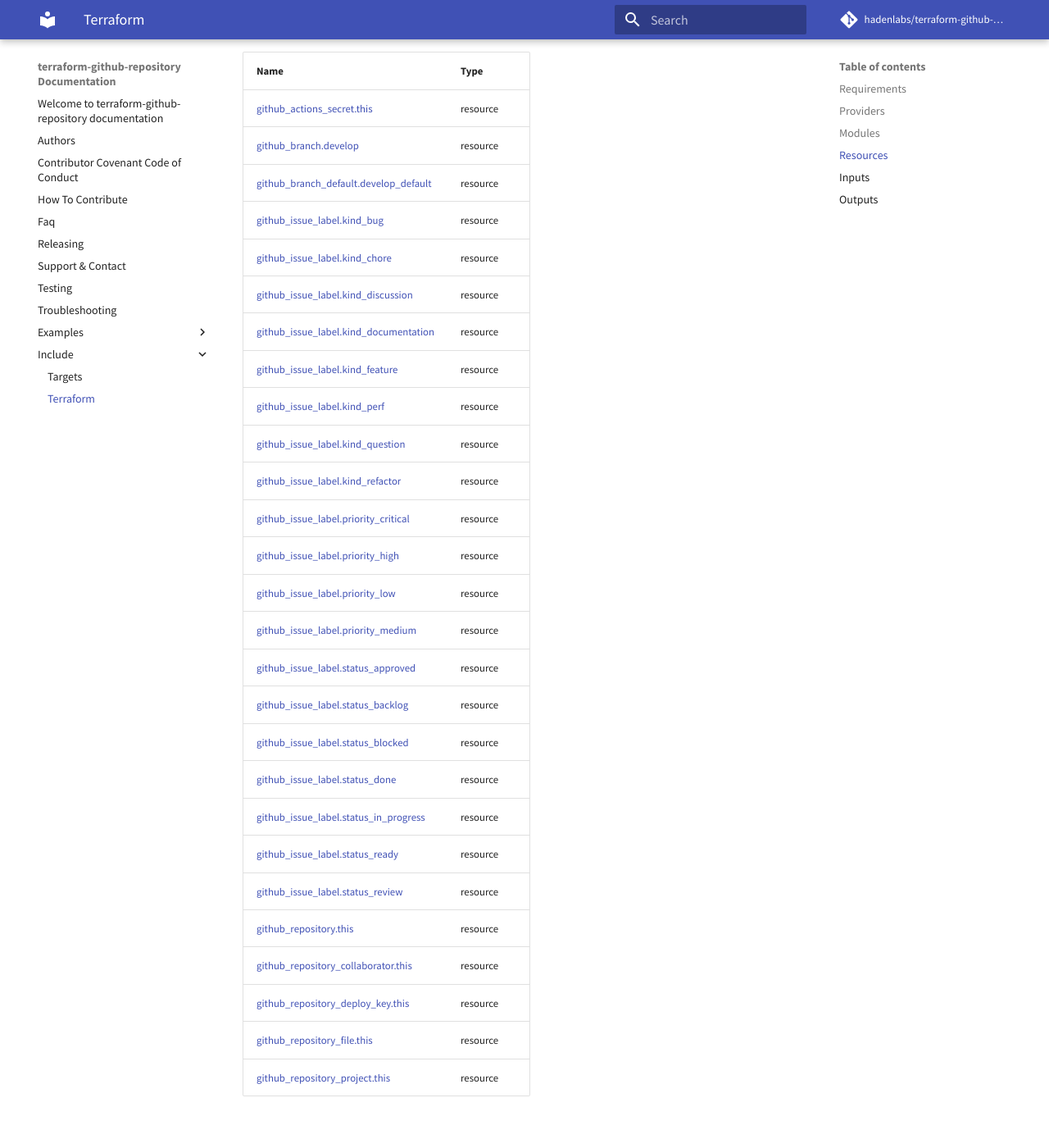
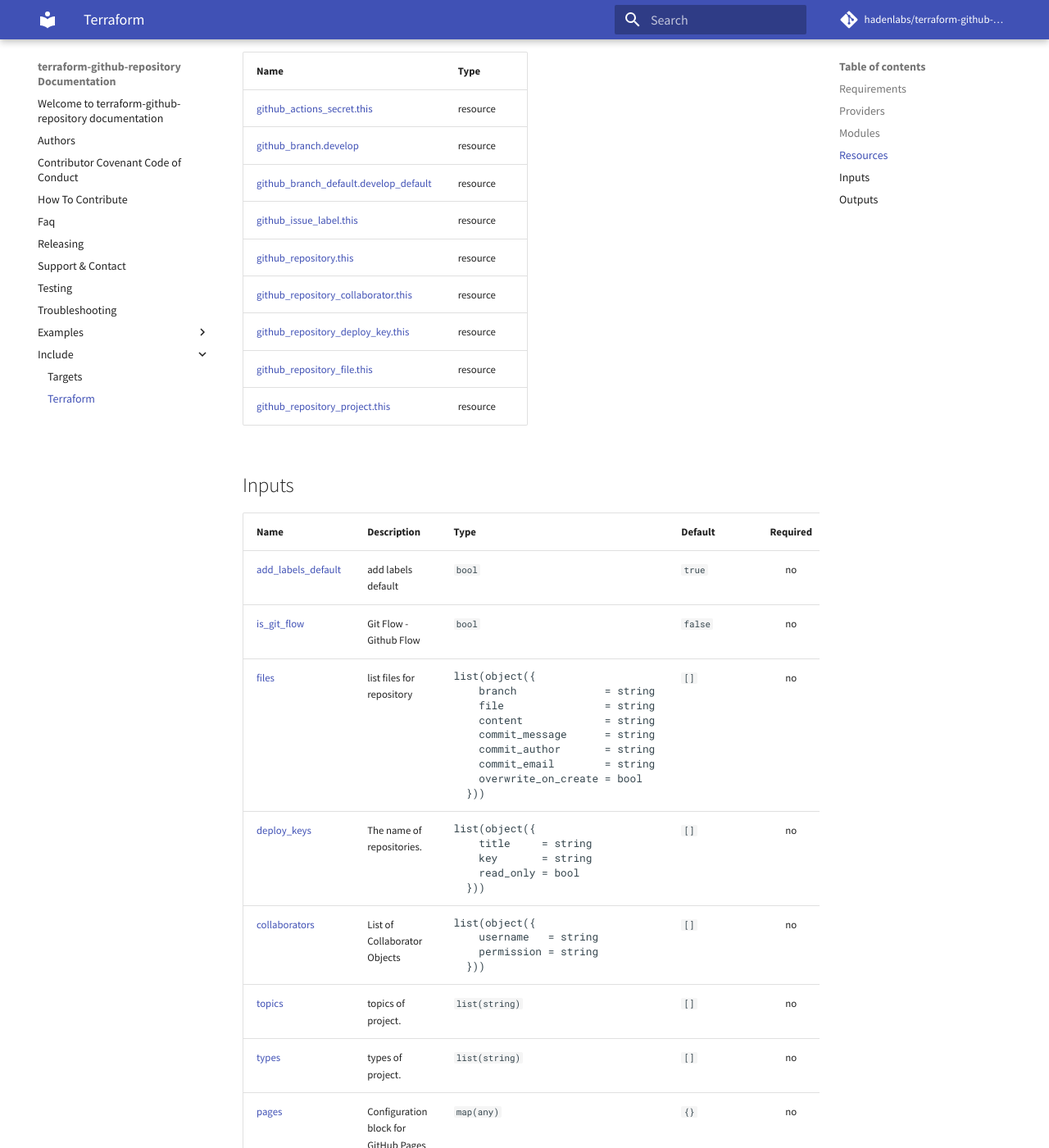
Before and after one commit to hadenlabs/terraform-github-repository, an MkDocs documentation site: the page built from docs/include/terraform.md, in a window 1280 px wide and 1400 px high, scrolled down 772 px. Shown: the whole window at 82% size. Built offline with MkDocs 1.6.1 and Material for MkDocs 9.7.7, drawn with Linux system fonts in a browser that asks for light colours; comment, search, counter and statistics services are not loaded; some of the changed text lies outside the part shown.

```diff
--- a/docs/include/terraform.md
+++ b/docs/include/terraform.md
@@ -24,25 +24,7 @@ No modules.
 | [github_actions_secret.this](https://registry.terraform.io/providers/integrations/github/latest/docs/resources/actions_secret) | resource |
 | [github_branch.develop](https://registry.terraform.io/providers/integrations/github/latest/docs/resources/branch) | resource |
 | [github_branch_default.develop_default](https://registry.terraform.io/providers/integrations/github/latest/docs/resources/branch_default) | resource |
-| [github_issue_label.kind_bug](https://registry.terraform.io/providers/integrations/github/latest/docs/resources/issue_label) | resource |
-| [github_issue_label.kind_chore](https://registry.terraform.io/providers/integrations/github/latest/docs/resources/issue_label) | resource |
-| [github_issue_label.kind_discussion](https://registry.terraform.io/providers/integrations/github/latest/docs/resources/issue_label) | resource |
-| [github_issue_label.kind_documentation](https://registry.terraform.io/providers/integrations/github/latest/docs/resources/issue_label) | resource |
-| [github_issue_label.kind_feature](https://registry.terraform.io/providers/integrations/github/latest/docs/resources/issue_label) | resource |
-| [github_issue_label.kind_perf](https://registry.terraform.io/providers/integrations/github/latest/docs/resources/issue_label) | resource |
-| [github_issue_label.kind_question](https://registry.terraform.io/providers/integrations/github/latest/docs/resources/issue_label) | resource |
-| [github_issue_label.kind_refactor](https://registry.terraform.io/providers/integrations/github/latest/docs/resources/issue_label) | resource |
-| [github_issue_label.priority_critical](https://registry.terraform.io/providers/integrations/github/latest/docs/resources/issue_label) | resource |
-| [github_issue_label.priority_high](https://registry.terraform.io/providers/integrations/github/latest/docs/resources/issue_label) | resource |
-| [github_issue_label.priority_low](https://registry.terraform.io/providers/integrations/github/latest/docs/resources/issue_label) | resource |
-| [github_issue_label.priority_medium](https://registry.terraform.io/providers/integrations/github/latest/docs/resources/issue_label) | resource |
-| [github_issue_label.status_approved](https://registry.terraform.io/providers/integrations/github/latest/docs/resources/issue_label) | resource |
-| [github_issue_label.status_backlog](https://registry.terraform.io/providers/integrations/github/latest/docs/resources/issue_label) | resource |
-| [github_issue_label.status_blocked](https://registry.terraform.io/providers/integrations/github/latest/docs/resources/issue_label) | resource |
-| [github_issue_label.status_done](https://registry.terraform.io/providers/integrations/github/latest/docs/resources/issue_label) | resource |
-| [github_issue_label.status_in_progress](https://registry.terraform.io/providers/integrations/github/latest/docs/resources/issue_label) | resource |
-| [github_issue_label.status_ready](https://registry.terraform.io/providers/integrations/github/latest/docs/resources/issue_label) | resource |
-| [github_issue_label.status_review](https://registry.terraform.io/providers/integrations/github/latest/docs/resources/issue_label) | resource |
+| [github_issue_label.this](https://registry.terraform.io/providers/integrations/github/latest/docs/resources/issue_label) | resource |
 | [github_repository.this](https://registry.terraform.io/providers/integrations/github/latest/docs/resources/repository) | resource |
 | [github_repository_collaborator.this](https://registry.terraform.io/providers/integrations/github/latest/docs/resources/repository_collaborator) | resource |
 | [github_repository_deploy_key.this](https://registry.terraform.io/providers/integrations/github/latest/docs/resources/repository_deploy_key) | resource |
@@ -53,6 +35,7 @@ No modules.
 
 | Name | Description | Type | Default | Required |
 |------|-------------|------|---------|:--------:|
+| <a name="input_add_labels_default"></a> [add\_labels\_default](#input\_add\_labels\_default) | add labels default | `bool` | `true` | no |
 | <a name="input_is_git_flow"></a> [is\_git\_flow](#input\_is\_git\_flow) | Git Flow - Github Flow | `bool` | `false` | no |
 | <a name="input_files"></a> [files](#input\_files) | list files for repository | <pre>list(object({<br>    branch              = string<br>    file                = string<br>    content             = string<br>    commit_message      = string<br>    commit_author       = string<br>    commit_email        = string<br>    overwrite_on_create = bool<br>  }))</pre> | `[]` | no |
 | <a name="input_deploy_keys"></a> [deploy\_keys](#input\_deploy\_keys) | The name of repositories. | <pre>list(object({<br>    title     = string<br>    key       = string<br>    read_only = bool<br>  }))</pre> | `[]` | no |
@@ -75,6 +58,7 @@ No modules.
 | <a name="output_deploy_key"></a> [deploy\_key](#output\_deploy\_key) | output instance deploy\_key |
 | <a name="output_files"></a> [files](#output\_files) | output instance github files |
 | <a name="output_instance"></a> [instance](#output\_instance) | output instance repository |
+| <a name="output_labels"></a> [labels](#output\_labels) | output topics github repository |
 | <a name="output_name"></a> [name](#output\_name) | output name repository |
 | <a name="output_secrets"></a> [secrets](#output\_secrets) | output instance github actions secrets |
 | <a name="output_topics"></a> [topics](#output\_topics) | output topics github repository |
```
Also changed, not shown: README.md (+21 -19 lines), docs/examples/common.md (+18 -0 lines), 1 other file.
